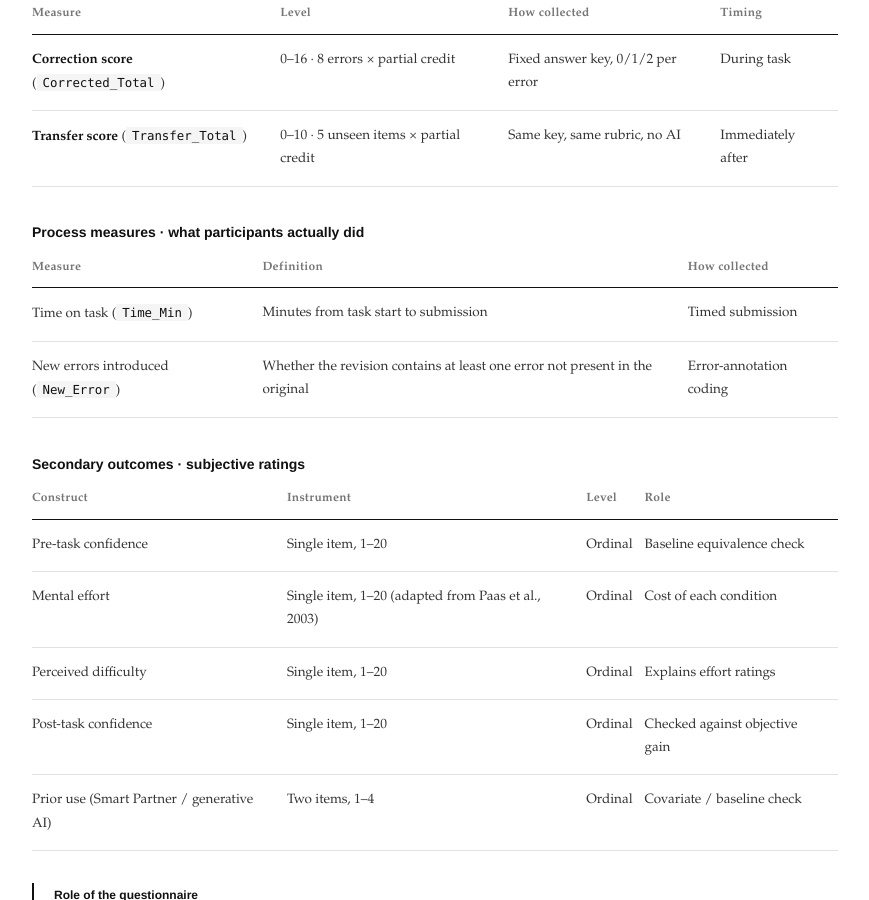
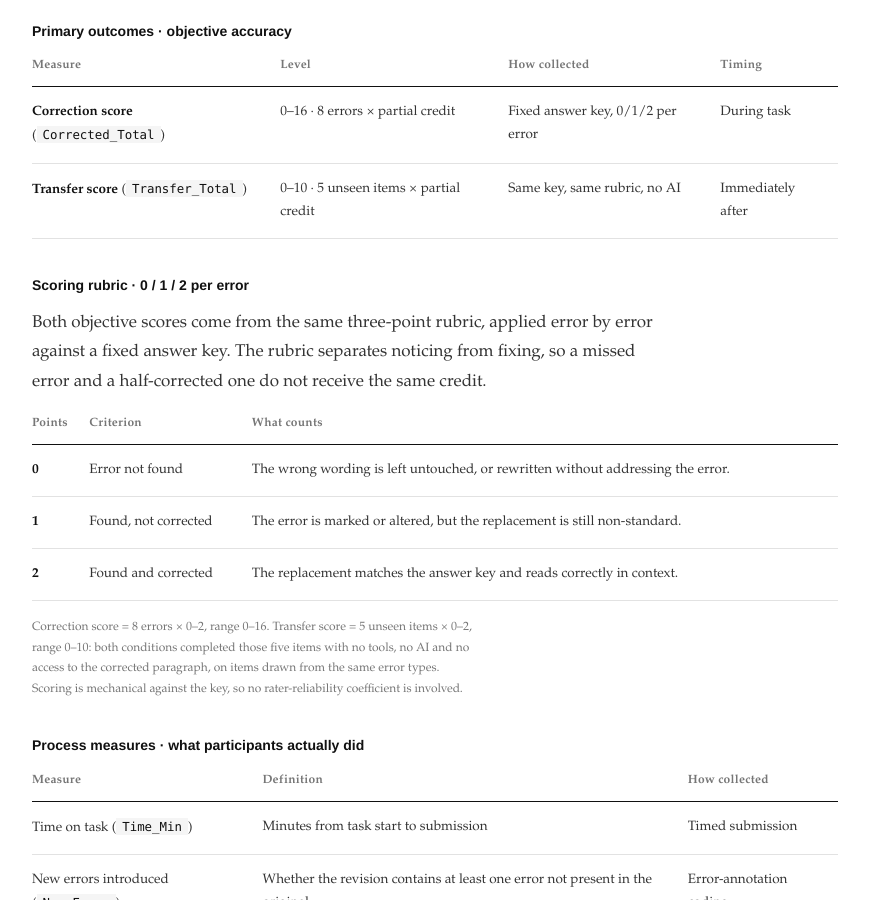
Before and after one commit to Hollybooy/smart-partner-research, a plain HTML site: page index.html in a window 1280 px wide. Shown: the part 7704-8604 px from the top of the page, without its empty margins (166-1035 px from the left). Drawn offline with Linux system fonts and the light colour scheme.

Commit message:
Add the 0/1/2 scoring rubric and align its wording

```diff
--- a/index.html
+++ b/index.html
@@ -678,7 +678,7 @@
       <p style="margin-top:24px">
         <b>Between-subjects factor (Learning condition)</b> — participants worked in <b>one</b> condition only, avoiding order effects and demand characteristics from experiencing both.<br>
         <b>Stratifying variable (proficiency level)</b> — low, pre-intermediate, intermediate and advanced levels were used to balance allocation; the final assignment came out exactly balanced (3 / 5 / 6 / 4 per level in each group).<br>
-        <b>Objective scoring</b> — every target error is scored 0 / 1 / 2 (not corrected / partially / fully corrected) against a fixed answer key, giving <code>Corrected_Total</code> (0–16) and <code>Transfer_Total</code> (0–10) with no rater judgement involved.
+        <b>Objective scoring</b> — every target error is scored 0 / 1 / 2 (not found / found but not corrected / found and corrected) against a fixed answer key, giving <code>Corrected_Total</code> (0–16) and <code>Transfer_Total</code> (0–10) with no rater judgement involved.
       </p>
 
       <div class="sub-h">Allocation, equivalence and scoring</div>
@@ -728,7 +728,7 @@
         </div>
         <div class="cond">
           <h4>Scoring</h4>
-          <p>Partial credit per error (0 = not corrected, 1 = partially corrected, 2 = fully corrected) against a fixed answer key: correction 0–16, transfer 0–10. A parallel binary code flags whether the revision introduced at least one <b>new error</b>.</p>
+          <p>Partial credit per error (0 = error not found, 1 = found but not corrected, 2 = found and corrected) against a fixed answer key: correction 0–16, transfer 0–10. A parallel binary code flags whether the revision introduced at least one <b>new error</b>.</p>
         </div>
       </div>
     </div>
@@ -805,6 +805,38 @@
           </tr>
         </tbody>
       </table>
+
+      <div class="sub-h">Scoring rubric · 0 / 1 / 2 per error</div>
+      <p>
+        Both objective scores come from the same three-point rubric, applied error by error against a fixed answer key. The rubric separates noticing from fixing, so a missed error and a half-corrected one do not receive the same credit.
+      </p>
+      <table class="stats-table" style="margin-top:16px">
+        <thead><tr>
+          <th>Points</th>
+          <th>Criterion</th>
+          <th>What counts</th>
+        </tr></thead>
+        <tbody>
+          <tr>
+            <td><b>0</b></td>
+            <td>Error not found</td>
+            <td>The wrong wording is left untouched, or rewritten without addressing the error.</td>
+          </tr>
+          <tr>
+            <td><b>1</b></td>
+            <td>Found, not corrected</td>
+            <td>The error is marked or altered, but the replacement is still non-standard.</td>
+          </tr>
+          <tr>
+            <td><b>2</b></td>
+            <td>Found and corrected</td>
+            <td>The replacement matches the answer key and reads correctly in context.</td>
+          </tr>
+        </tbody>
+      </table>
+      <p class="stats-note">
+        Correction score = 8 errors × 0–2, range 0–16. Transfer score = 5 unseen items × 0–2, range 0–10: both conditions completed those five items with no tools, no AI and no access to the corrected paragraph, on items drawn from the same error types. Scoring is mechanical against the key, so no rater-reliability coefficient is involved.
+      </p>
 
       <div class="sub-h">Process measures · what participants actually did</div>
       <table class="stats-table">
```
